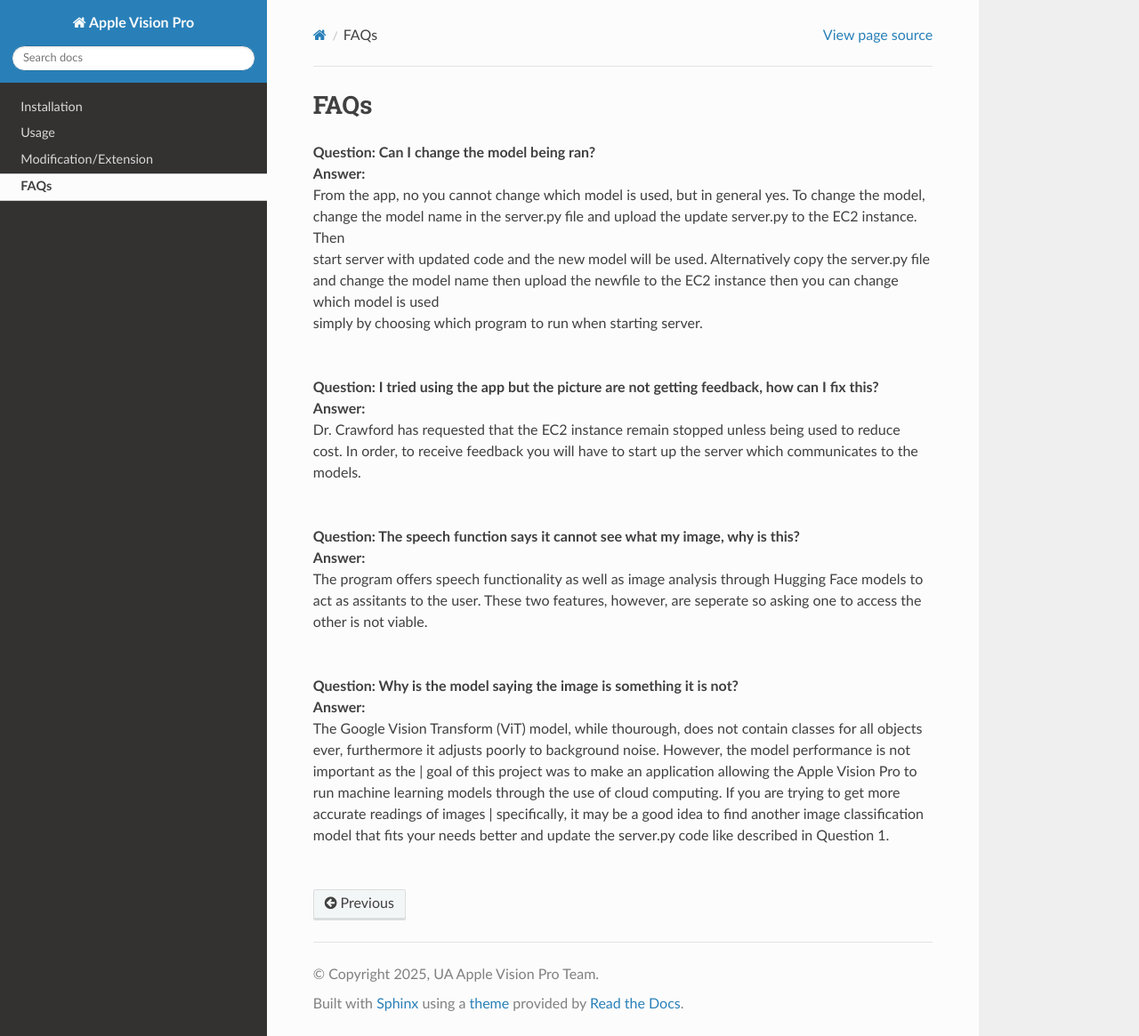
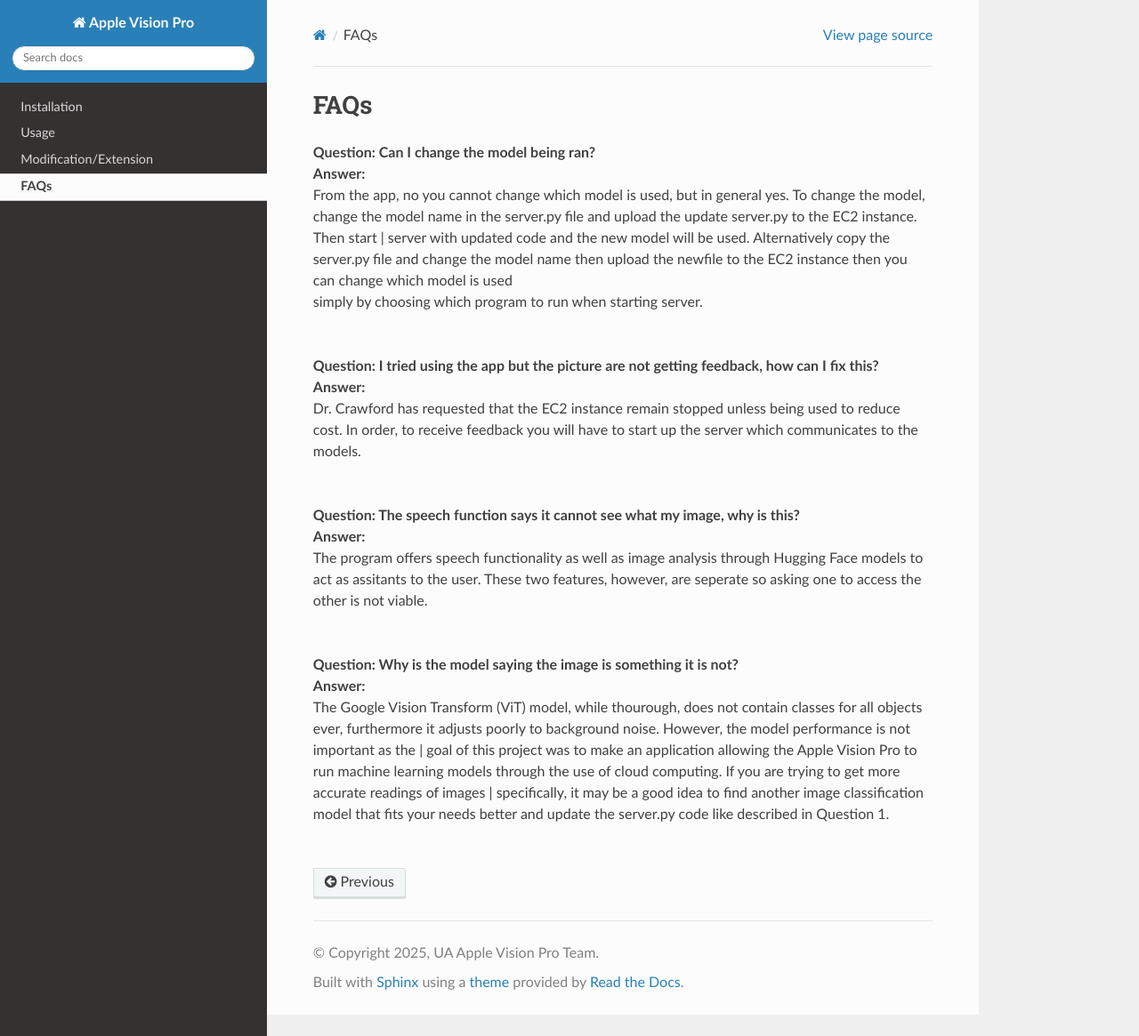
Before and after one commit to Apple-Vision-Pro-UA-CS495/apple-vision-pro-tutorial, a Sphinx documentation site: the page built from docs/source/faqs.rst, in a window 1280 px wide and 1165 px high. Shown: the whole window at 89% size. Built offline with Sphinx 7.4.7 and the Read the Docs theme 3.1.0, drawn with Linux system fonts in a browser that asks for light colours.

Commit message:
Update faqs.rst

```diff
--- a/docs/source/faqs.rst
+++ b/docs/source/faqs.rst
@@ -3,8 +3,7 @@
 
 | **Question: Can I change the model being ran?**
 | **Answer:**
-| From the app, no you cannot change which model is used, but in general yes. To change the model, change the model name in the server.py file and upload the update server.py to the EC2 instance. Then
-| start server with updated code and the new model will be used. Alternatively copy the server.py file and change the model name then upload the newfile to the EC2 instance then you can change which model is used
+| From the app, no you cannot change which model is used, but in general yes. To change the model, change the model name in the server.py file and upload the update server.py to the EC2 instance. Then start      | server with updated code and the new model will be used. Alternatively copy the server.py file and change the model name then upload the newfile to the EC2 instance then you can change which model is used
 | simply by choosing which program to run when starting server.
 |
 
```
